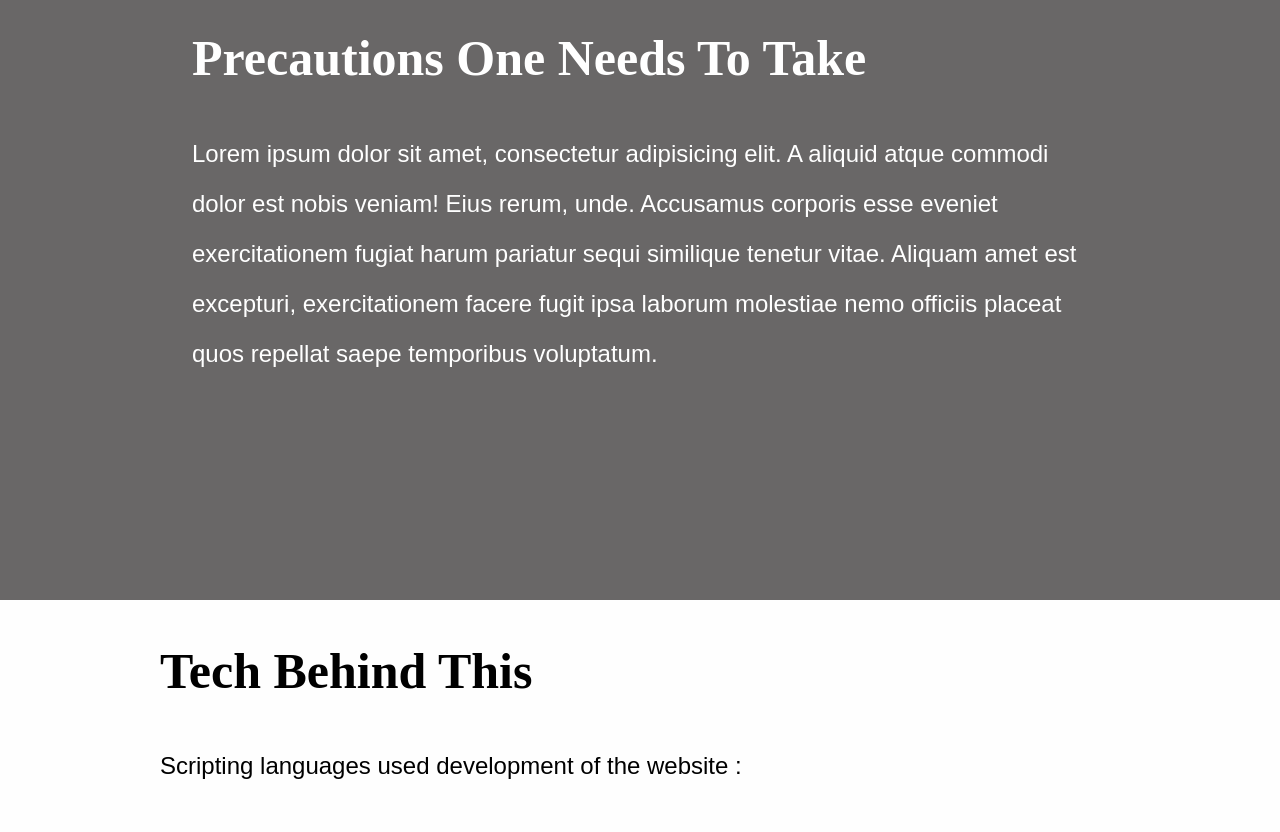
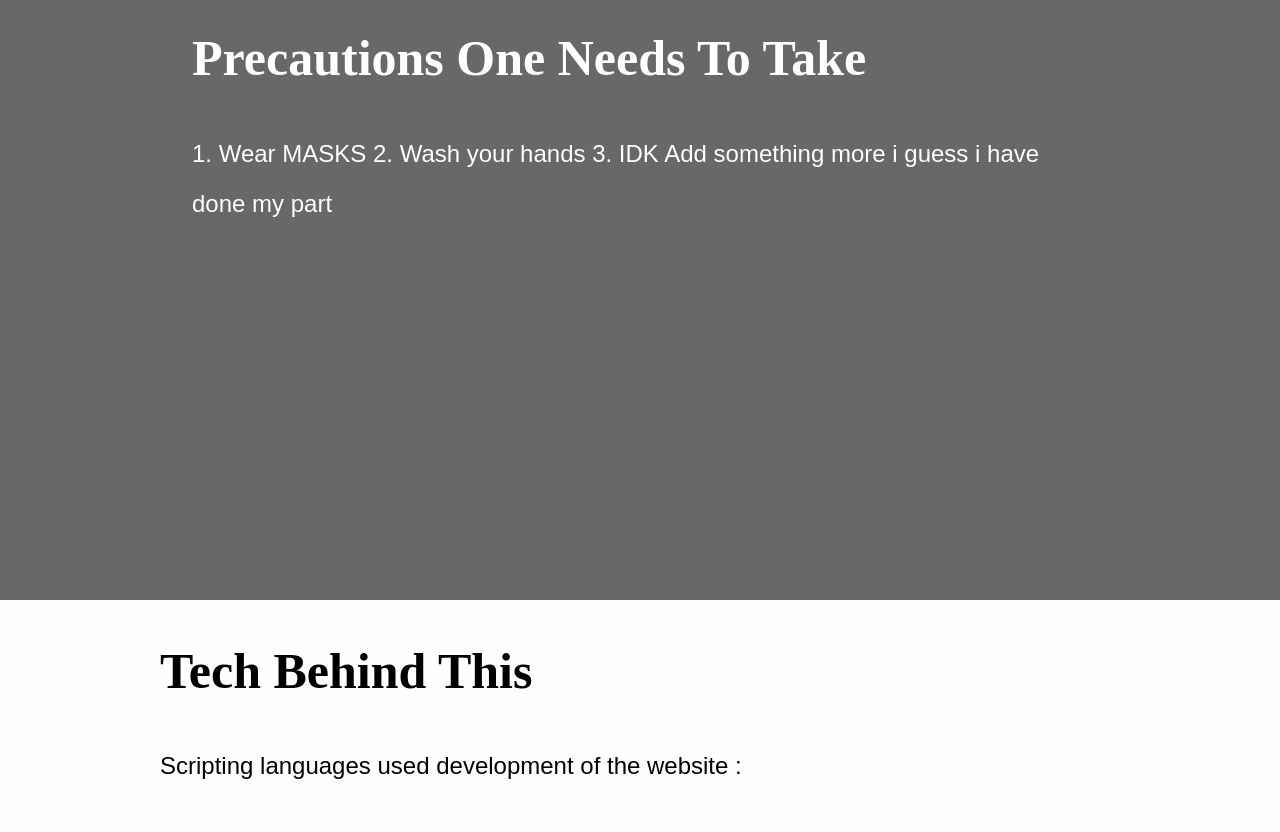
Before and after one commit to rohit0110/Covidify, a plain HTML site: page index.html in a window 1280 px wide. Shown: the part 2300-3132 px from the top of the page. Drawn offline with nearby package versions, Linux system fonts and the light colour scheme; no server answers.

Commit message:
Update index.html

```diff
--- a/index.html
+++ b/index.html
@@ -106,7 +106,9 @@ He/She will also be able to telescope into local issues (near him/her) or zoom o
         <h1>
 Precautions One Needs To Take</h1>
 <p>
-Lorem ipsum dolor sit amet, consectetur adipisicing elit. A aliquid atque commodi dolor est nobis veniam! Eius rerum, unde. Accusamus corporis esse eveniet exercitationem fugiat harum pariatur sequi similique tenetur vitae. Aliquam amet est excepturi, exercitationem facere fugit ipsa laborum molestiae nemo officiis placeat quos repellat saepe temporibus voluptatum.</p>
+1. Wear MASKS
+2. Wash your hands
+3. IDK Add something more i guess i have done my part</p>
 </div>
 </section>
 
```
